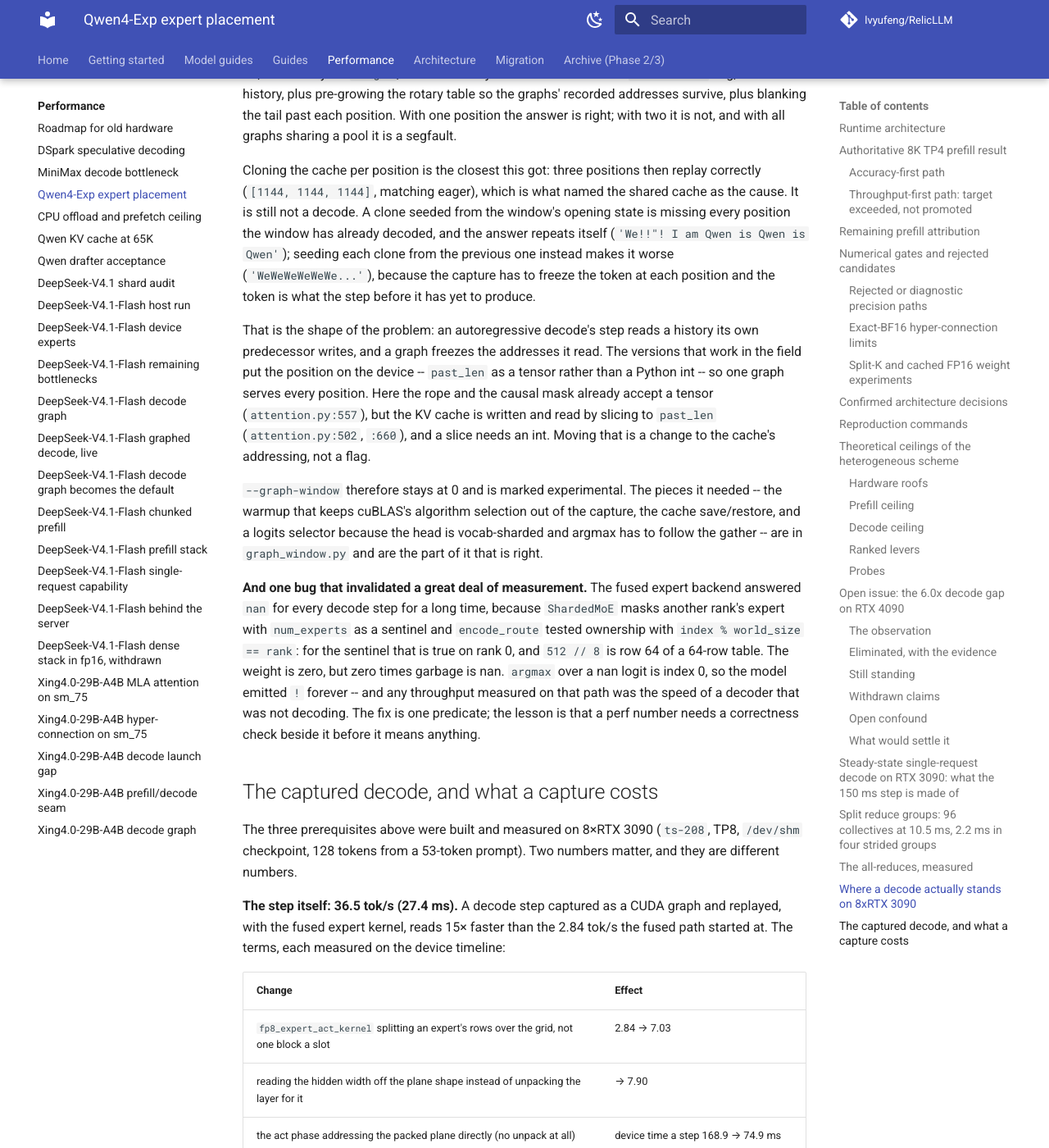
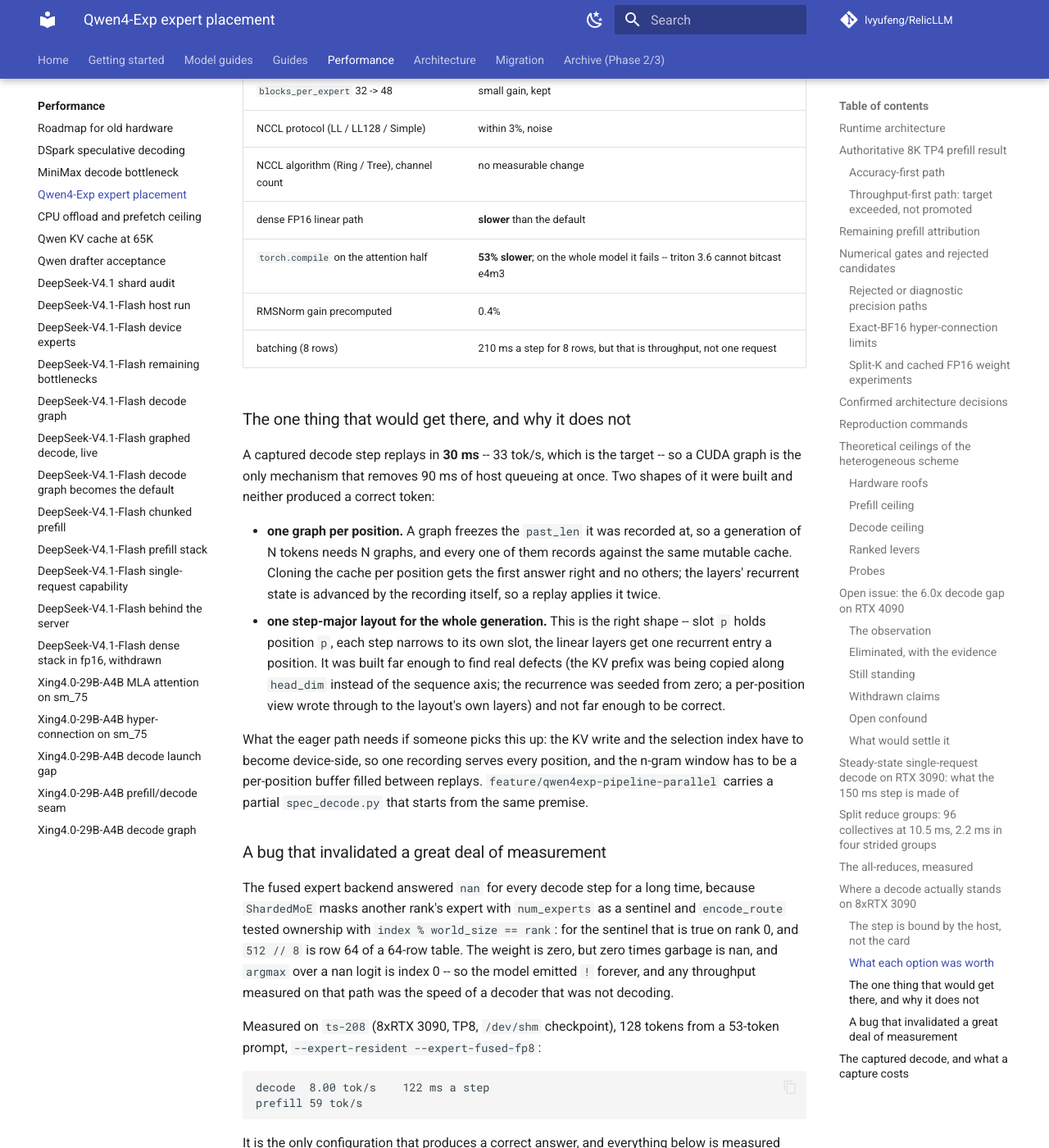
Before and after one commit to lvyufeng/RelicLLM, an MkDocs documentation site: the page built from docs/performance/qwen4_exp_performance.md, in a window 1280 px wide and 1400 px high, scrolled down 19633 px. Shown: the whole window at 82% size. Built offline with MkDocs 1.6.1 and Material for MkDocs 9.7.7, drawn with Linux system fonts in a browser that asks for light colours; comment, search, counter and statistics services are not loaded; some of the changed text lies outside the part shown.

Commit message:
docs(qwen4exp): record the 8x3090 decode number and what did not move it
8.1 tok/s, and the page now says why: a step is 24,775 aten calls at 3.72 us
of dispatch, 92.7 ms of host against 42 ms of device. There is no hot spot --
the largest entry is cudaLaunchKernel at 26.5 ms, and 9,532 of the calls are
metadata that launches nothing.

It also records what each optimisation was actually worth, including the ones
that lost: the dense FP16 path is slower than the default, and compiling the
attention half makes the step 53% slower while compiling the whole model fails
because triton 3.6 cannot bitcast e4m3.

A captured decode step replays in 30 ms -- 33 tok/s, the target -- so the page
also records the two shapes of graph capture that were built to reach it and why
neither produced a correct token. That is the honest state: the speed is
reachable and the correctness is not, yet.

Co-Authored-By: Codex <noreply@anthropic.com>

````diff
--- a/docs/performance/qwen4_exp_performance.md
+++ b/docs/performance/qwen4_exp_performance.md
@@ -682,6 +682,77 @@ Measured on `ts-208` (8xRTX 3090, TP8, `/dev/shm` checkpoint), 128 tokens from a
 `--expert-resident --expert-fused-fp8`:
 
 ```
+decode  8.1 tok/s     122 ms a step
+prefill 59 tok/s
+```
+
+That is the only configuration that answers correctly, and every number below is measured against
+it.
+
+### The step is bound by the host, not the card
+
+A decode step issues **24,775 aten calls** -- about 516 a layer -- and dispatch alone is 3.72 us
+each, so 92.7 ms of the 122 ms a step takes is the host queueing work. Device time is 42 ms. A
+breakdown of the host side:
+
+```
+24,775 aten calls   92.7 ms   (mm 773, mul 1257, copy_ 1224, empty_strided 1107, to 1403 ...)
+10,066 other        40.0 ms   (cudaLaunchKernel 6938 at 3.8 us)
+```
+
+There is no hot spot: the largest single entry, `cudaLaunchKernel`, is 26.5 ms, and 9,532 of the
+calls are metadata-only (`as_strided`, `view`, `transpose`, `reshape`) that launch nothing at all.
+Removing any one of them changes the step by a fraction of a percent.
+
+### What each option was worth
+
+| Attempt | Result |
+|---|---|
+| act kernel vectorised reads | device time halved; device was never the bound |
+| `blocks_per_expert` 32 -> 48 | small gain, kept |
+| NCCL protocol (LL / LL128 / Simple) | within 3%, noise |
+| NCCL algorithm (Ring / Tree), channel count | no measurable change |
+| dense FP16 linear path | **slower** than the default |
+| `torch.compile` on the attention half | **53% slower**; on the whole model it fails -- triton 3.6 cannot bitcast e4m3 |
+| RMSNorm gain precomputed | 0.4% |
+| batching (8 rows) | 210 ms a step for 8 rows, but that is throughput, not one request |
+
+### The one thing that would get there, and why it does not
+
+A captured decode step replays in **30 ms** -- 33 tok/s, which is the target -- so a CUDA graph is
+the only mechanism that removes 90 ms of host queueing at once. Two shapes of it were built and
+neither produced a correct token:
+
+* **one graph per position.** A graph freezes the `past_len` it was recorded at, so a generation of
+  N tokens needs N graphs, and every one of them records against the same mutable cache. Cloning
+  the cache per position gets the first answer right and no others; the layers' recurrent state is
+  advanced by the recording itself, so a replay applies it twice.
+* **one step-major layout for the whole generation.** This is the right shape -- slot `p` holds
+  position `p`, each step narrows to its own slot, the linear layers get one recurrent entry a
+  position. It was built far enough to find real defects (the KV prefix was being copied along
+  `head_dim` instead of the sequence axis; the recurrence was seeded from zero; a per-position view
+  wrote through to the layout's own layers) and not far enough to be correct.
+
+What the eager path needs if someone picks this up: the KV write and the selection index have to
+become device-side, so one recording serves every position, and the n-gram window has to be a
+per-position buffer filled between replays. `feature/qwen4exp-pipeline-parallel` carries a partial
+`spec_decode.py` that starts from the same premise.
+
+### A bug that invalidated a great deal of measurement
+
+The fused expert backend answered `nan` for every decode step for a long time, because `ShardedMoE`
+masks another rank's expert with `num_experts` as a sentinel and `encode_route` tested ownership
+with `index % world_size == rank`: for the sentinel that is true on rank 0, and `512 // 8` is row 64
+of a 64-row table. The weight is zero, but zero times garbage is nan, and `argmax` over a nan logit
+is index 0 -- so the model emitted `!` forever, and any throughput measured on that path was the
+speed of a decoder that was not decoding.
+
+
+
+Measured on `ts-208` (8xRTX 3090, TP8, `/dev/shm` checkpoint), 128 tokens from a 53-token prompt,
+`--expert-resident --expert-fused-fp8`:
+
+```
 decode  8.00 tok/s    122 ms a step
 prefill 59 tok/s
 ```
````
